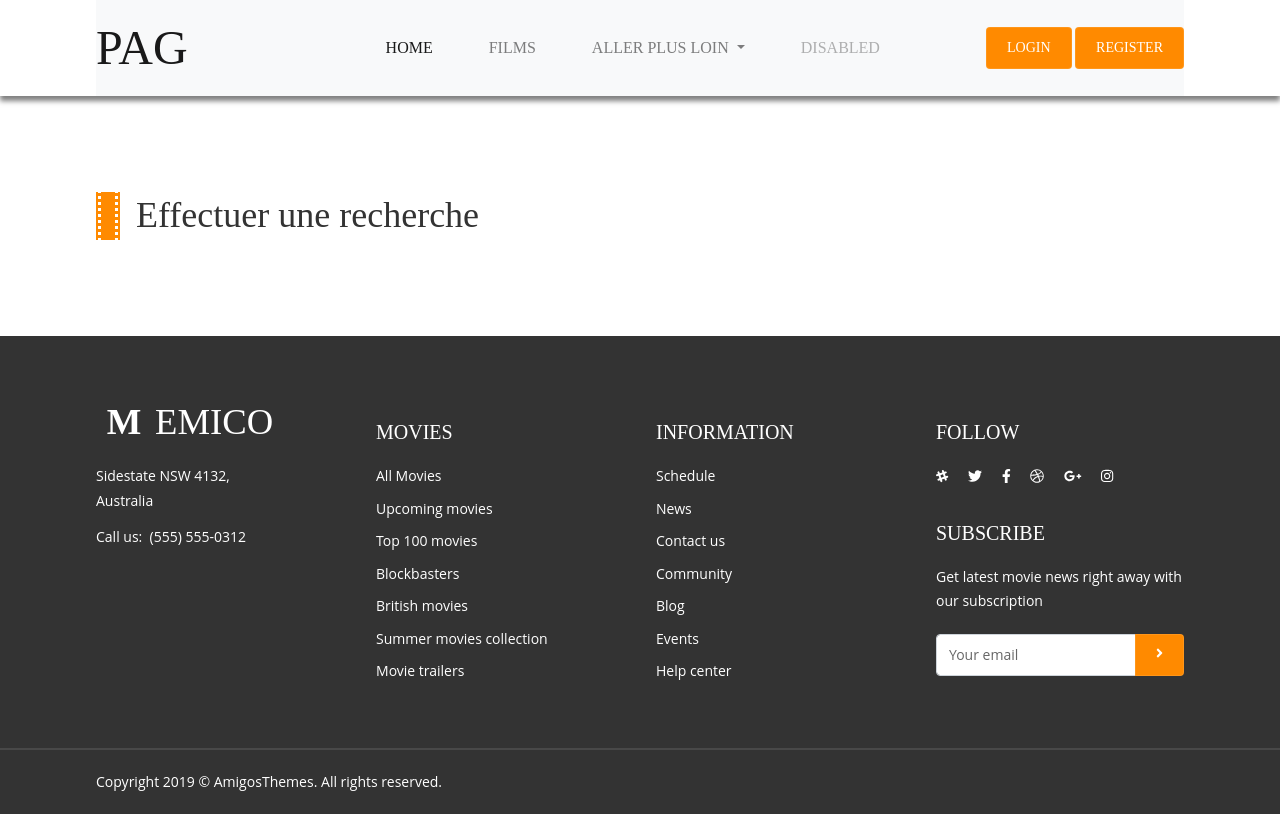
After one commit to AymericArt/projet_annuel, a Symfony app: template templates/search_film/index.html.twig in a window 1280 px wide. The commit adds this page. Run offline with Twig, Linux system fonts and the light colour scheme; the template is opened without the code that fills it, so the values that code supplies are empty; style sheets or scripts are compiled from the project's sources; some libraries are stand-ins or nearby versions.

Commit message:
search Controller & templates

```diff
--- a/templates/include/nav.html.twig
+++ b/templates/include/nav.html.twig
@@ -32,7 +32,7 @@
                                 <a class="dropdown-item" href="#">Obtenir une suggestion de films</a>
                                 <a class="dropdown-item" href="#">Mes films</a>
                                 <div class="dropdown-divider"></div>
-                                <a class="dropdown-item" href="#">Something else here</a>
+                                <a class="dropdown-item" href="{{path('search_film')}}">Faire une recherche</a>
                             </div>
                         </li>
                         <li class="nav-item">
--- /dev/null
+++ b/templates/search_film/index.html.twig
@@ -0,0 +1,18 @@
+{% extends 'base.html.twig' %}
+
+{% block title %}Faire une recherche{% endblock %}
+
+{% block body %}
+
+
+
+<section class="section-long">
+    <div class="container">
+        <div class="section-head">
+            <h2 class="section-title">Effectuer une recherche</h2>
+        </div>
+    </div>
+</section>
+
+
+{% endblock %}
```
Also changed, not shown: src/Controller/SearchFilmController.php (added, +22 -0 lines).
